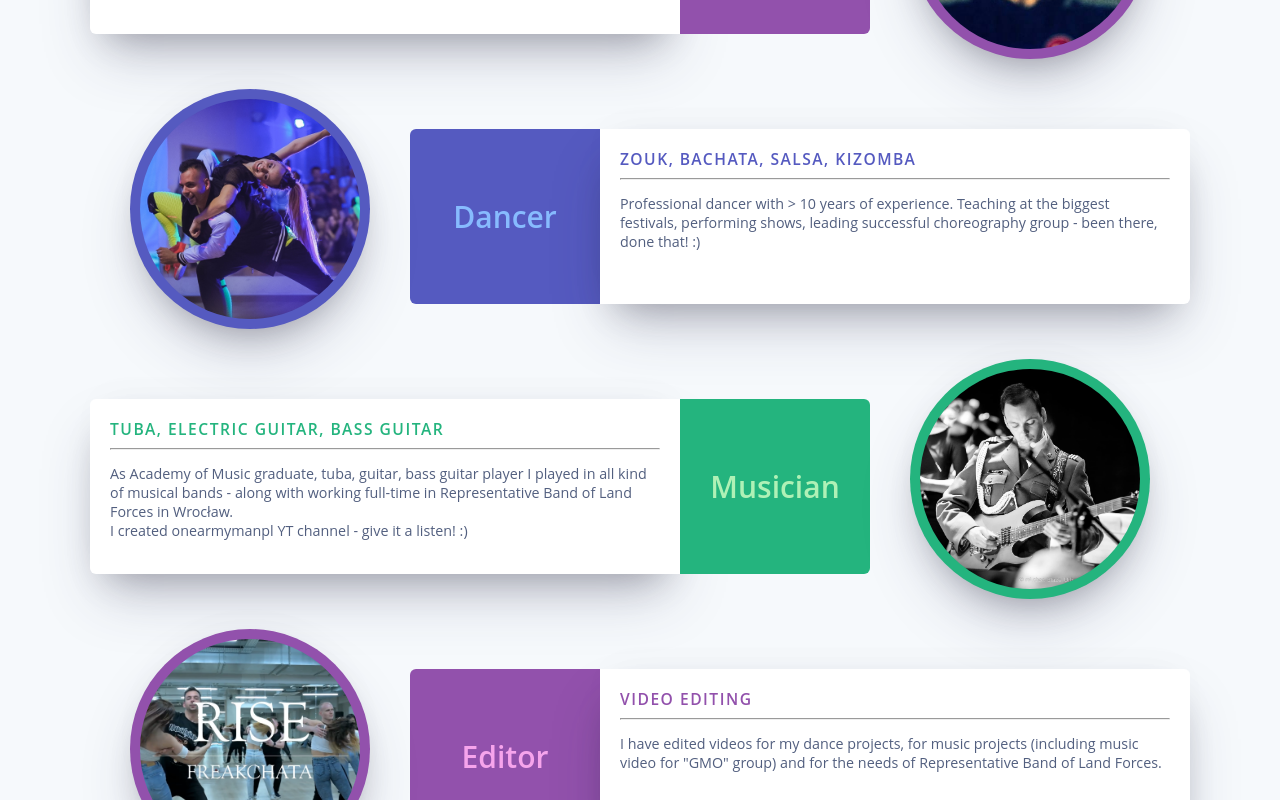
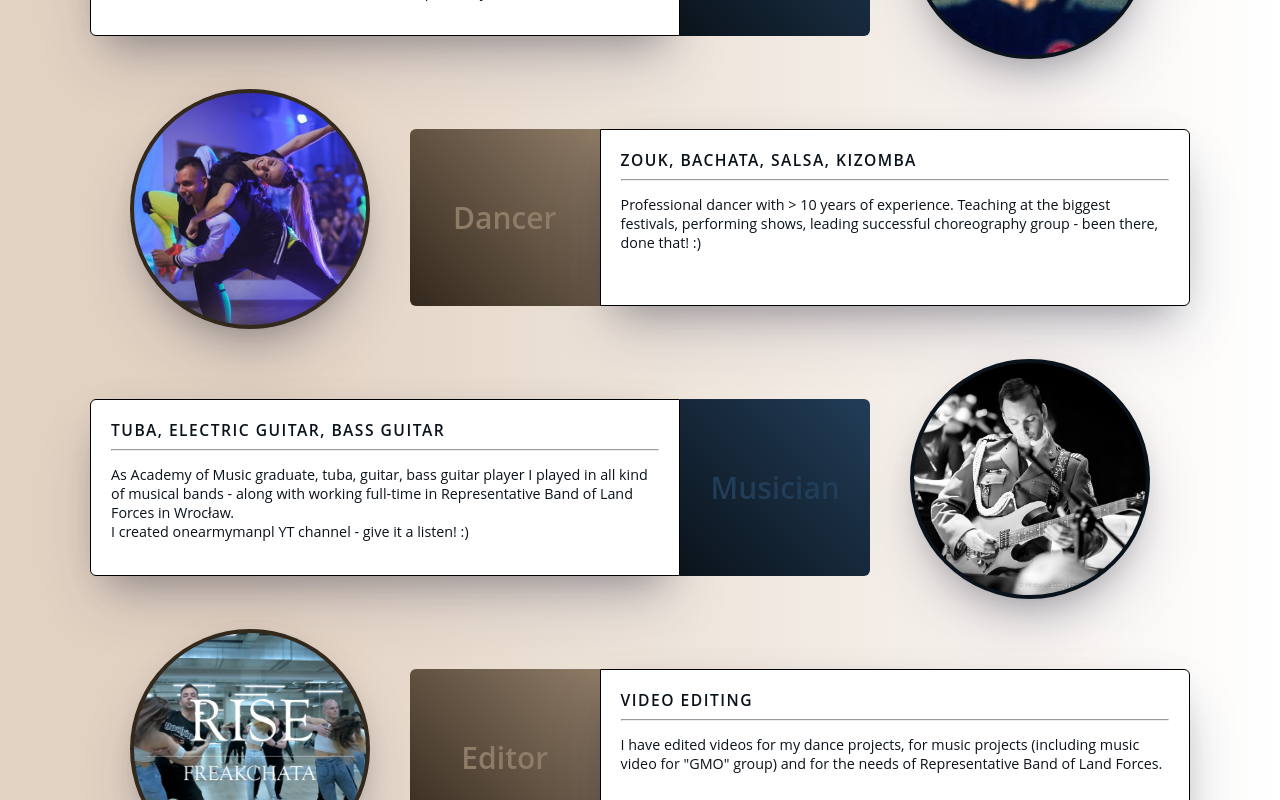
Before and after one commit to Razthyae/portfolio-v2, a React (Create React App) app: page /aboutme in a window 1280 px wide. Shown: the part 1140-1940 px from the top of the page. Built offline with nearby package versions, Linux system fonts and the light colour scheme.

Commit message:
Before inversing about me colors

```diff
--- a/src/App.css
+++ b/src/App.css
@@ -3,6 +3,12 @@
 --color-2: #2e806b;
 --color-3: #F7B733;
 --color-4: #ffffff;;
+--teal: #0A131B;
+--teal-lighter: #223D58;
+--golden: #33281C;
+--golden-lighter: #8f7c67;
+--cups: #DCC4AA;
+--cups-lighter: #E2D2C2;
 }
 
 
--- a/src/Components/AboutMe/AboutMe.css
+++ b/src/Components/AboutMe/AboutMe.css
@@ -46,9 +46,9 @@
   box-sizing: border-box;
   z-index: 2;
   font-size: 13px;
-  background: #f6f9fc;
+  background-image: linear-gradient(90deg, var(--cups-lighter) 20%, white);
   font-family: "Open Sans", sans-serif;
-  color: #525f7f;
+  color: var(--teal)
 }
 
 .timeline {
@@ -78,7 +78,7 @@
   content: "";
   width: 2px;
   height: 50%;
-  background: #9251ac;
+  background: var(--teal);
   position: absolute;
   top: 0%;
   left: 50%;
@@ -92,7 +92,7 @@
   content: "";
   width: 100%;
   height: 2px;
-  background: #9251ac;
+  background: var(--teal);
   position: absolute;
   right: 0;
   z-index: -1;
@@ -107,14 +107,15 @@
   line-height: 1.4;
   text-transform: uppercase;
   font-weight: 600;
-  color: #9251ac;
+  color: var(--teal);
   letter-spacing: 1.5px;
 }
 .timeline__event__content {
   padding: 20px;
   box-shadow: 0 30px 60px -12px rgba(50, 50, 93, 0.25),
     0 18px 36px -18px rgba(0, 0, 0, 0.3), 0 -12px 36px -8px rgba(0, 0, 0, 0.025);
-  background: #fff;
+  background: white;
+  border: 1px solid black;
   width: 550px;
   border-radius: 0 6px 6px 0;
   height: 135px;
@@ -122,29 +123,30 @@
   font-size: 14.3px;
 }
 .timeline__event__date {
-  color: #f6a4ec;
+  color: var(--teal-lighter);
   font-size: 30px;
   font-weight: 600;
-  background: #9251ac;
+  background: linear-gradient(45deg, var(--teal), var(--teal-lighter));
   display: flex;
   align-items: center;
   justify-content: center;
   white-space: nowrap;
   padding: 0 20px;
   border-radius: 6px 0 0 6px;
-  height: 175px;
+  height: 177px;
   margin-top: 55px;
   width: 150px;
+
 }
 .timeline__event__icon {
   display: flex;
   align-items: center;
   justify-content: center;
-  color: #9251ac;
+  color: var(--teal);
   padding: 20px;
   align-self: center;
   margin: 10px 40px;
-  background: #9251ac;
+  background: var(--teal);
   border-radius: 100%;
   width: 220px;
   box-shadow: 0 30px 60px -12px rgba(50, 50, 93, 0.25),
@@ -160,7 +162,7 @@
   content: "";
   width: 2px;
   height: 50%;
-  background: #f6a4ec;
+  background: var(--teal-lighter);
   position: absolute;
   top: 0%;
   z-index: -1;
@@ -173,7 +175,7 @@
   content: "";
   width: 100%;
   height: 2px;
-  background: #f6a4ec;
+  background: var(--teal-lighter);
   position: absolute;
   left: 0%;
   z-index: -1;
@@ -186,26 +188,26 @@
   flex-basis: 100%;
 }
 .timeline__event--type2:after {
-  background: #555ac0;
+  background: linear-gradient(45deg, var(--golden), var(--golden-lighter));
 }
 .timeline__event--type2 .timeline__event__date {
-  color: #87bbfe;
-  background: #555ac0;
+  color: var(--golden-lighter);
+  background: linear-gradient(45deg, var(--golden), var(--golden-lighter));
 }
 .timeline__event--type2:nth-child(2n + 1) .timeline__event__icon:before,
 .timeline__event--type2:nth-child(2n + 1) .timeline__event__icon:after {
-  background: #87bbfe;
+  background: var(--golden-lighter);
 }
 .timeline__event--type2 .timeline__event__icon {
-  background: #555ac0;
-  color: #555ac0;
+  background: var(--golden);
+  color: linear-gradient(45deg, var(--golden), var(--golden-lighter));
 }
 .timeline__event--type2 .timeline__event__icon:before,
 .timeline__event--type2 .timeline__event__icon:after {
-  background: #555ac0;
+  background: linear-gradient(45deg, var(--golden), var(--golden-lighter));
 }
 .timeline__event--type2 .timeline__event__title {
-  color: #555ac0;
+  color: linear-gradient(45deg, var(--golden), var(--golden-lighter));
 }
 .timeline__event--type3:after {
   background: #24b47e;
@@ -300,8 +302,8 @@
 }
 
 .timeline__event__icon img {
-  height: 100%;
-  width: 100%;
+  height: 232px;
+  width: 232px;
   border-radius: 150px;
 }
 
--- a/src/Components/AboutMe/AboutMe.js
+++ b/src/Components/AboutMe/AboutMe.js
@@ -96,7 +96,7 @@ export const AboutMe = () => {
           </div>
         </div>
 
-        <div class="timeline__event animated fadeInUp delay-1s timeline__event--type3">
+        <div class="timeline__event animated fadeInUp delay-1s timeline__event--type1">
           <div class="timeline__event__icon">
             <img src={Musician}></img>
           </div>
@@ -117,7 +117,7 @@ export const AboutMe = () => {
           </div>
         </div>
 
-        <div class="timeline__event animated fadeInUp timeline__event--type1">
+        <div class="timeline__event animated fadeInUp timeline__event--type2">
           <div class="timeline__event__icon">
             <img src={Editor} />
           </div>
@@ -184,7 +184,7 @@ export const AboutMe = () => {
           </div>
         </div>
 
-        <div class="timeline__event animated fadeInUp delay-1s timeline__event--type3">
+        <div class="timeline__event animated fadeInUp delay-1s timeline__event--type1">
           <div class="timeline__event__icon">
             <img src={Singer}></img>
           </div>
--- a/src/Components/Main/Main.js
+++ b/src/Components/Main/Main.js
@@ -42,11 +42,16 @@ export const Main = () => {
         transition={{duration: 3}}
         exit={{opacity: 0}}
         >
-            <div className='mainHeader'>
+            <motion.div className='mainHeader'
+            initial={{ opacity: 0 }}
+            animate={{ opacity: 1 }}
+            transition={{ duration: 1 }}
+            exit={{ opacity: 0, transition: { duration: 0.5 } }}
+            >
             <h1>Front-End Developer</h1>
             <hr />
             <h2>Akash Kumar</h2>
-            </div>
+            </motion.div>
             <motion.div className="navContainer"
  initial="hidden"
  animate="visible"
```
